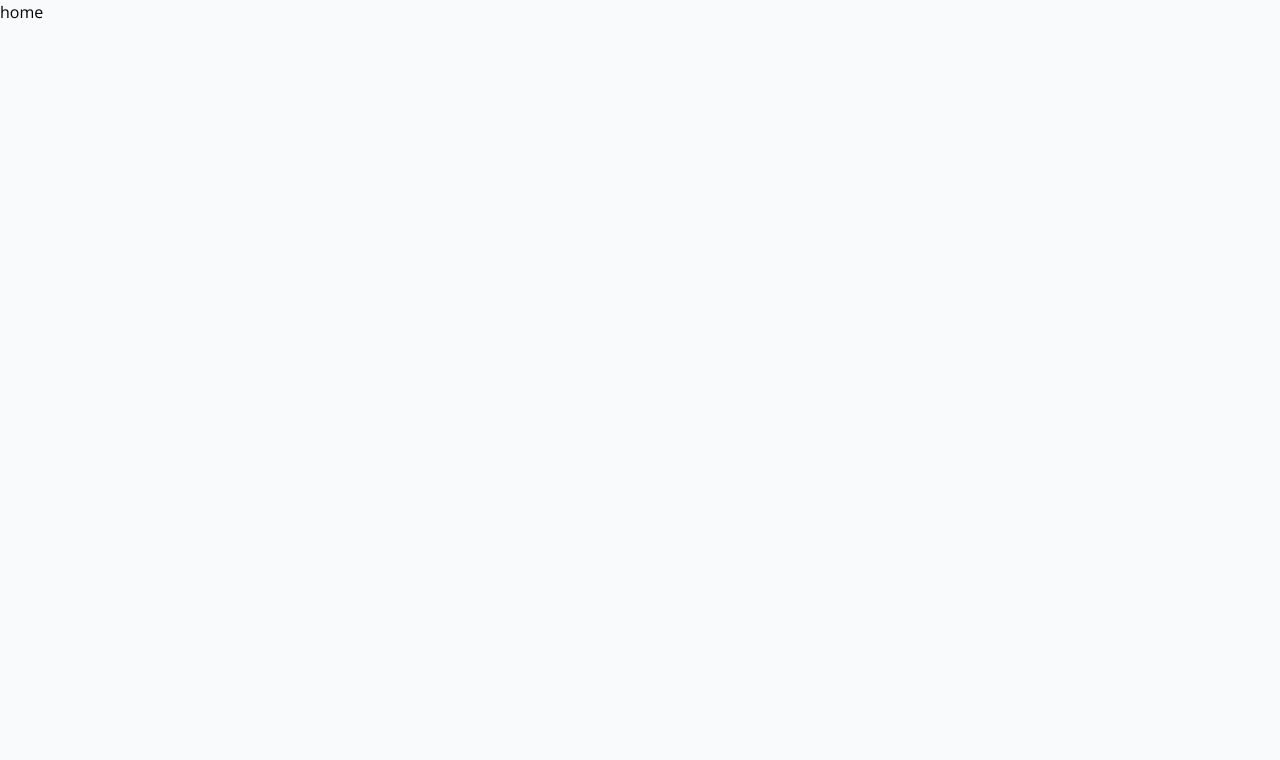
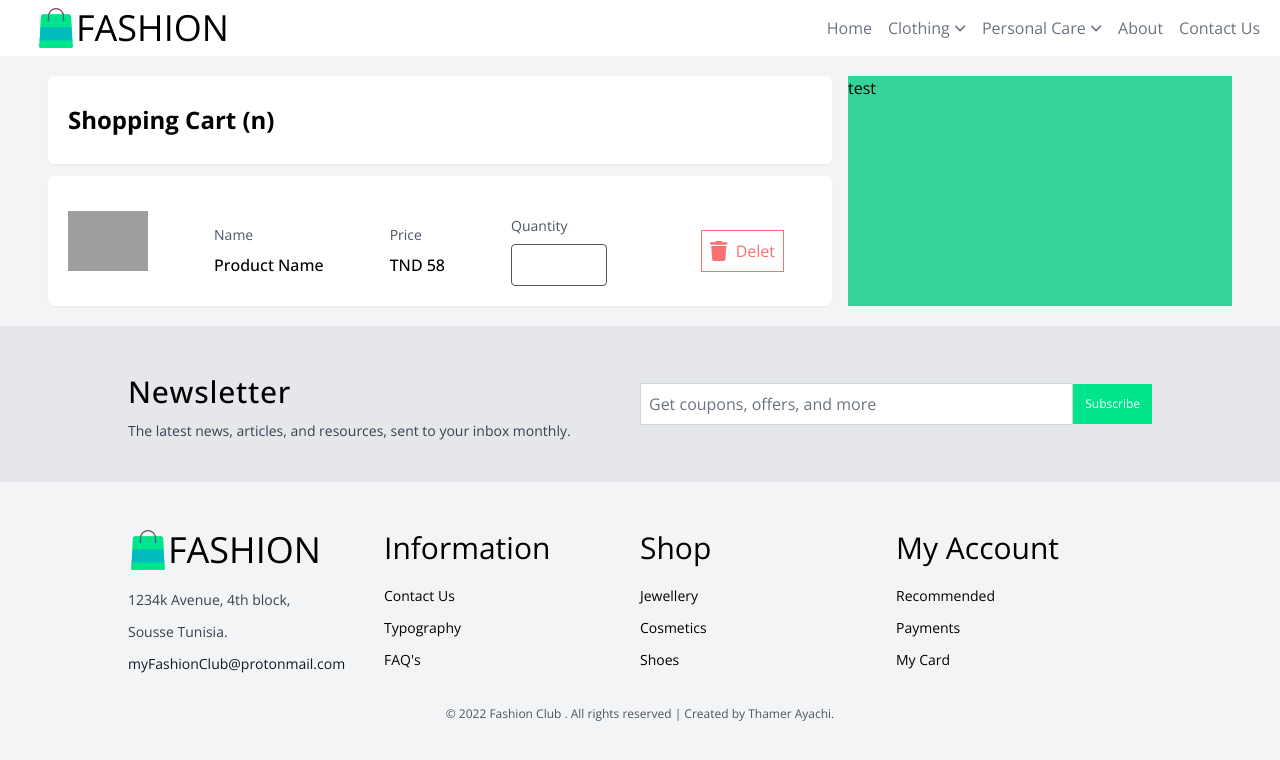
Before and after one commit to ThamerAyachi/Fashion-club, a Vue app in the folder client/: page /cart in a window 1280 px wide. Before the commit this address led to /404. Shown: the top 760 px of the page. Built offline with nearby package versions, Linux system fonts and the light colour scheme; grey boxes are pictures that could not be loaded.

Commit message:
just modf

```diff
--- a/client/package.json
+++ b/client/package.json
@@ -14,6 +14,7 @@
     "@fortawesome/free-regular-svg-icons": "^6.1.1",
     "@fortawesome/free-solid-svg-icons": "^6.1.1",
     "@fortawesome/vue-fontawesome": "^3.0.0-5",
+    "@tailwindcss/forms": "^0.5.0",
     "animate.css": "^4.1.1",
     "core-js": "^3.6.5",
     "register-service-worker": "^1.7.1",
@@ -22,6 +23,7 @@
     "vuex": "^4.0.0-0"
   },
   "devDependencies": {
+    "@tailwindcss/custom-forms": "^0.2.1",
     "@vue/cli-plugin-babel": "~4.5.15",
     "@vue/cli-plugin-e2e-cypress": "~4.5.15",
     "@vue/cli-plugin-eslint": "~4.5.15",
--- a/client/public/index.html
+++ b/client/public/index.html
@@ -7,7 +7,7 @@
     <link rel="icon" href="favicon.ico">
     <title>Fashion club</title>
   </head>
-  <body class="bg-gray-50 font-body min-h-screen">
+  <body class="bg-gray-100 font-body min-h-screen">
     <noscript>
       <strong>We're sorry but <%= htmlWebpackPlugin.options.title %> doesn't work properly without JavaScript enabled. Please enable it to continue.</strong>
     </noscript>
--- a/client/src/components/user/home/Card.vue
+++ b/client/src/components/user/home/Card.vue
@@ -1,7 +1,7 @@
 <template>
-  <router-link :to="`/test/${_id}`" class="hover:shadow hover:rotate-3 transform duration-200 relative">
+  <router-link :to="`/single/${_id}`" class="hover:shadow hover:rotate-3 transform duration-200 relative">
       <div class="border border-gray-200 bg-white md:h-96 h-60 flex items-center justify-center overflow-hidden">
-        <img :src="img" alt="prodact img" class="">
+        <img :src="img" alt="product img" class="">
       </div>
       <div>
         <!-- name -->
--- a/client/src/layouts/UserLayout.vue
+++ b/client/src/layouts/UserLayout.vue
@@ -28,7 +28,7 @@
       <Footer/>
 
       <!-- cart button -->
-      <router-link to="/test" class="inline-block p-3 bg-primary text-white font-medium text-xs uppercase rounded-full shadow-md hover:bg-secondary hover:shadow-lg focus:bg-secondary focus:outline-none focus:ring-0 transition duration-150 ease-in-out bottom-5 right-5" id="btn-cart"
+      <router-link to="/cart" class="inline-block p-3 bg-primary text-white font-medium text-xs uppercase rounded-full shadow-md hover:bg-secondary hover:shadow-lg focus:bg-secondary focus:outline-none focus:ring-0 transition duration-150 ease-in-out bottom-5 right-5" id="btn-cart"
         active-class="hidden"
       >
         <fa-icon icon="cart-shopping" size="lg"/>
--- a/client/src/router/index.js
+++ b/client/src/router/index.js
@@ -13,6 +13,7 @@ import Handbags from '../views/user/Handbags.vue'
 import About from '../views/user/About.vue'
 import Contact from '../views/user/Contact.vue'
 import Single from '../views/user/Single.vue'
+import Cart from '../views/user/Cart.vue'
 import Test from '../views/test.vue'
 import PageNotFound from '../views/PageNotFound.vue'
 
@@ -34,6 +35,7 @@ const routes = [
       { path: '/about', name: 'About', component: About },
       { path: '/contact', name: 'Contact', component: Contact },
       { path: '/single/:id', name: 'Single', component: Single },
+      { path: '/cart', name: 'Cart', component: Cart },
     ]
   },
   {
--- /dev/null
+++ b/client/src/views/user/Cart.vue
@@ -0,0 +1,65 @@
+<template>
+  <div>
+      <div class="grid lg:grid-cols-6 grid-cols-1 lg-5 lg:mx-12 mx-5 my-5 gap-4">
+          <div class="lg:col-span-4 space-y-3">
+              <!-- title -->
+              <div class="bg-white shadow-sm p-5 rounded-md">
+                  <p class="text-black text-2xl font-bold my-2">Shopping Cart (n)</p>
+              </div>
+              <!-- card -->
+              <div class="bg-white shadow-sm p-5 rounded-md md:flex grid grid-cols-2 items-center md:justify-between space-y-5">
+                  <div class="md:w-20 w-full h-40 md:h-auto overflow-hidden items-center col-span-2">
+                      <img
+                      class="m-0 w-full"
+                      src="https://encrypted-tbn0.gstatic.com/images?q=tbn:ANd9GcSGYbh_DLNtjq9QWS0AtfEoZlsNOst_VPLwXQ&usqp=CAU"
+                      alt="">
+                  </div>
+                    <div class="space-y-2">
+                        <!-- Name -->
+                        <div class="text-gray-600 text-sm">
+                            Name
+                        </div>
+                        <div class="font-medium">
+                            Product Name
+                        </div>
+                    </div>
+                    <!-- Price -->
+                    <div class="space-y-2">
+                        <div class="text-gray-600 text-sm">
+                            Price
+                        </div>
+                        <div class="font-medium">
+                            TND 58
+                        </div>
+                    </div>
+                    <!-- Quantity -->
+                    <div class="space-y-2">
+                        <div class="text-gray-600 text-sm">
+                            Quantity
+                        </div>
+                        <div class="font-medium">
+                            <input type="number" class="border-gray-600 w-24 rounded">
+                        </div>
+                    </div>
+                    <div class="mx-7">
+                        <button class="text-red-400 space-x-2 border border-red-400 p-2">
+                            <fa-icon icon="trash" class=" fa-lg"/>
+                            <span>Delet</span>
+                        </button>
+                    </div>
+              </div>
+          </div>
+          <div class="bg-green-400 lg:col-span-2">test</div>
+      </div>
+  </div>
+</template>
+
+<script>
+export default {
+
+}
+</script>
+
+<style>
+
+</style>
--- a/client/tailwind.config.js
+++ b/client/tailwind.config.js
@@ -16,5 +16,5 @@ module.exports = {
       display: ['group-focus']
     },
   },
-  plugins: [],
+  plugins: [require('@tailwindcss/forms')],
 }
```
Also changed, not shown: 1 other file (tests, documents, lock files or other folders).
